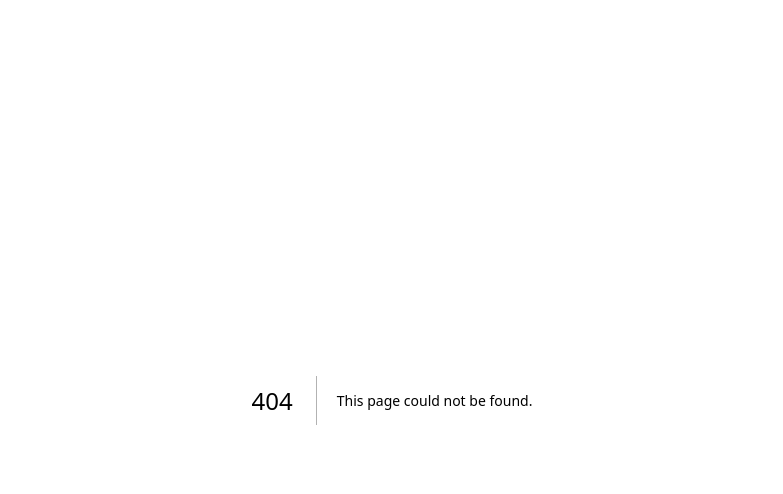
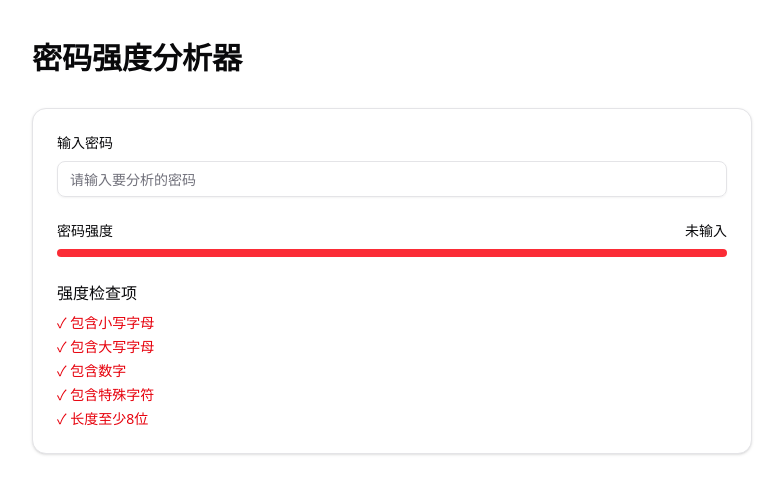
Before and after one commit to liwenka1/vven-tools, a Next.js app: page /tools/dev/password-strength in a window 1280 px wide. Before the commit this address had no page. Shown: the top 494 px of the page, without its empty margins (243-1026 px from the left). Built offline with nearby package versions, Linux system fonts and the light colour scheme.

Commit message:
feat: 添加一个password-strength页面

```diff
--- /dev/null
+++ b/app/tools/dev/password-strength/page.tsx
@@ -0,0 +1,141 @@
+"use client";
+
+import { useState, useEffect } from "react";
+import { Card } from "@/components/ui/card";
+import { Input } from "@/components/ui/input";
+import { Progress } from "@/components/ui/progress";
+
+interface StrengthCheck {
+  hasLower: boolean;
+  hasUpper: boolean;
+  hasNumber: boolean;
+  hasSpecial: boolean;
+  isLongEnough: boolean;
+}
+
+const PasswordStrengthAnalyzer = () => {
+  const [password, setPassword] = useState("");
+  const [strength, setStrength] = useState(0);
+  const [checks, setChecks] = useState<StrengthCheck>({
+    hasLower: false,
+    hasUpper: false,
+    hasNumber: false,
+    hasSpecial: false,
+    isLongEnough: false
+  });
+  const [crackTime, setCrackTime] = useState("");
+
+  const calculateStrength = (pass: string) => {
+    const newChecks = {
+      hasLower: /[a-z]/.test(pass),
+      hasUpper: /[A-Z]/.test(pass),
+      hasNumber: /[0-9]/.test(pass),
+      hasSpecial: /[^A-Za-z0-9]/.test(pass),
+      isLongEnough: pass.length >= 8
+    };
+
+    setChecks(newChecks);
+
+    const strengthScore = Object.values(newChecks).filter(Boolean).length * 20;
+    setStrength(strengthScore);
+
+    // Estimate crack time
+    let possibleChars = 0;
+    if (newChecks.hasLower) possibleChars += 26;
+    if (newChecks.hasUpper) possibleChars += 26;
+    if (newChecks.hasNumber) possibleChars += 10;
+    if (newChecks.hasSpecial) possibleChars += 32;
+
+    if (pass.length > 0) {
+      // Assume 10 billion guesses per second for modern hardware
+      const combinations = Math.pow(possibleChars, pass.length);
+      const seconds = combinations / (10 * Math.pow(10, 9));
+
+      if (seconds < 1) {
+        setCrackTime("瞬间");
+      } else if (seconds < 60) {
+        setCrackTime(`${Math.round(seconds)} 秒`);
+      } else if (seconds < 3600) {
+        setCrackTime(`${Math.round(seconds / 60)} 分钟`);
+      } else if (seconds < 86400) {
+        setCrackTime(`${Math.round(seconds / 3600)} 小时`);
+      } else if (seconds < 31536000) {
+        setCrackTime(`${Math.round(seconds / 86400)} 天`);
+      } else {
+        setCrackTime(`${Math.round(seconds / 31536000)} 年`);
+      }
+    } else {
+      setCrackTime("");
+    }
+  };
+
+  useEffect(() => {
+    calculateStrength(password);
+  }, [password]);
+
+  const getStrengthText = () => {
+    if (strength === 0) return "未输入";
+    if (strength <= 20) return "非常弱";
+    if (strength <= 40) return "弱";
+    if (strength <= 60) return "中等";
+    if (strength <= 80) return "强";
+    return "非常强";
+  };
+
+  const getStrengthColor = () => {
+    if (strength <= 20) return "bg-red-500";
+    if (strength <= 40) return "bg-orange-500";
+    if (strength <= 60) return "bg-yellow-500";
+    if (strength <= 80) return "bg-blue-500";
+    return "bg-green-500";
+  };
+
+  return (
+    <div className="container max-w-3xl py-10">
+      <h1 className="mb-8 text-3xl font-bold">密码强度分析器</h1>
+      <Card className="p-6">
+        <div className="space-y-6">
+          <div>
+            <label className="mb-2 block text-sm font-medium">输入密码</label>
+            <Input
+              type="text"
+              value={password}
+              onChange={(e) => setPassword(e.target.value)}
+              placeholder="请输入要分析的密码"
+              className="w-full"
+            />
+          </div>
+
+          <div>
+            <div className="mb-2 flex justify-between">
+              <span className="text-sm font-medium">密码强度</span>
+              <span className="text-sm">{getStrengthText()}</span>
+            </div>
+            <Progress value={strength} className={getStrengthColor()} />
+          </div>
+
+          <div className="space-y-2">
+            <h3 className="font-medium">强度检查项</h3>
+            <ul className="space-y-1 text-sm">
+              <li className={checks.hasLower ? "text-green-600" : "text-red-600"}>✓ 包含小写字母</li>
+              <li className={checks.hasUpper ? "text-green-600" : "text-red-600"}>✓ 包含大写字母</li>
+              <li className={checks.hasNumber ? "text-green-600" : "text-red-600"}>✓ 包含数字</li>
+              <li className={checks.hasSpecial ? "text-green-600" : "text-red-600"}>✓ 包含特殊字符</li>
+              <li className={checks.isLongEnough ? "text-green-600" : "text-red-600"}>✓ 长度至少8位</li>
+            </ul>
+          </div>
+
+          {crackTime && (
+            <div className="rounded-lg bg-gray-100 p-4 dark:bg-gray-800">
+              <h3 className="mb-2 font-medium">预估破解时间</h3>
+              <p className="text-sm">{crackTime}</p>
+              <p className="mt-2 text-xs text-gray-500">* 基于现代硬件每秒100亿次猜测的估算</p>
+            </div>
+          )}
+        </div>
+      </Card>
+    </div>
+  );
+};
+
+export default PasswordStrengthAnalyzer;
--- /dev/null
+++ b/components/ui/progress.tsx
@@ -0,0 +1,25 @@
+"use client";
+
+import * as React from "react";
+import * as ProgressPrimitive from "@radix-ui/react-progress";
+
+import { cn } from "@/lib/utils";
+
+const Progress = React.forwardRef<
+  React.ElementRef<typeof ProgressPrimitive.Root>,
+  React.ComponentPropsWithoutRef<typeof ProgressPrimitive.Root>
+>(({ className, value, ...props }, ref) => (
+  <ProgressPrimitive.Root
+    ref={ref}
+    className={cn("bg-primary/20 relative h-2 w-full overflow-hidden rounded-full", className)}
+    {...props}
+  >
+    <ProgressPrimitive.Indicator
+      className="bg-primary h-full w-full flex-1 transition-all"
+      style={{ transform: `translateX(-${100 - (value || 0)}%)` }}
+    />
+  </ProgressPrimitive.Root>
+));
+Progress.displayName = ProgressPrimitive.Root.displayName;
+
+export { Progress };
--- a/package.json
+++ b/package.json
@@ -14,6 +14,7 @@
     "@radix-ui/react-checkbox": "^1.3.1",
     "@radix-ui/react-dropdown-menu": "^2.1.12",
     "@radix-ui/react-label": "^2.1.6",
+    "@radix-ui/react-progress": "^1.1.6",
     "@radix-ui/react-radio-group": "^1.3.6",
     "@radix-ui/react-scroll-area": "^1.2.8",
     "@radix-ui/react-slot": "^1.2.0",
```
Also changed, not shown: 1 other file (tests, documents, lock files or other folders).
